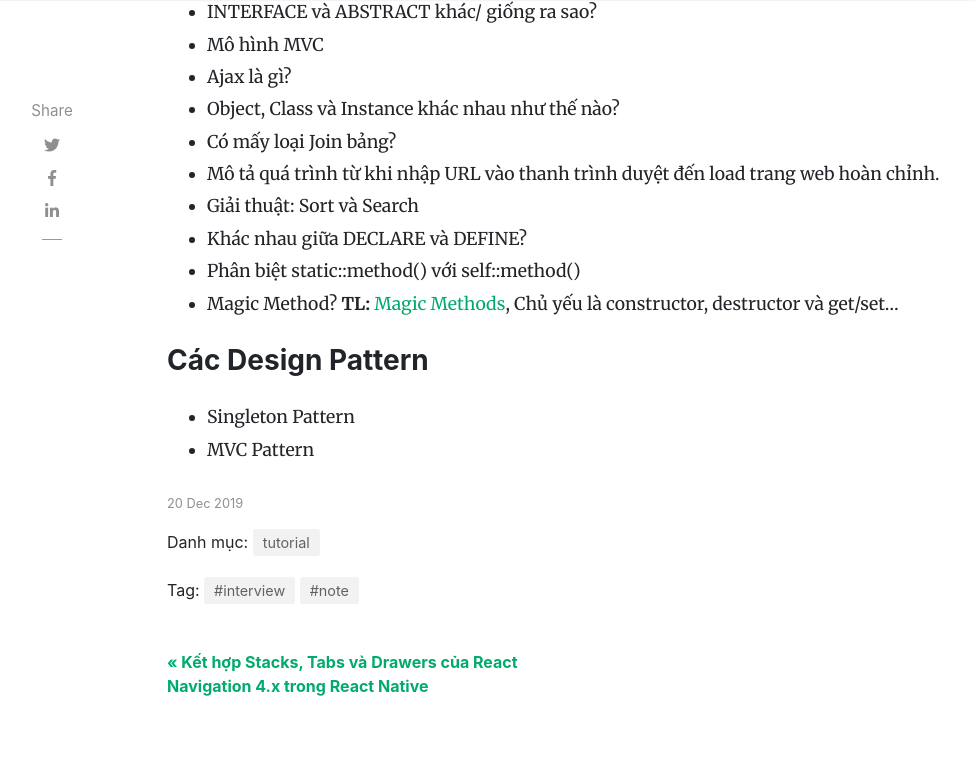
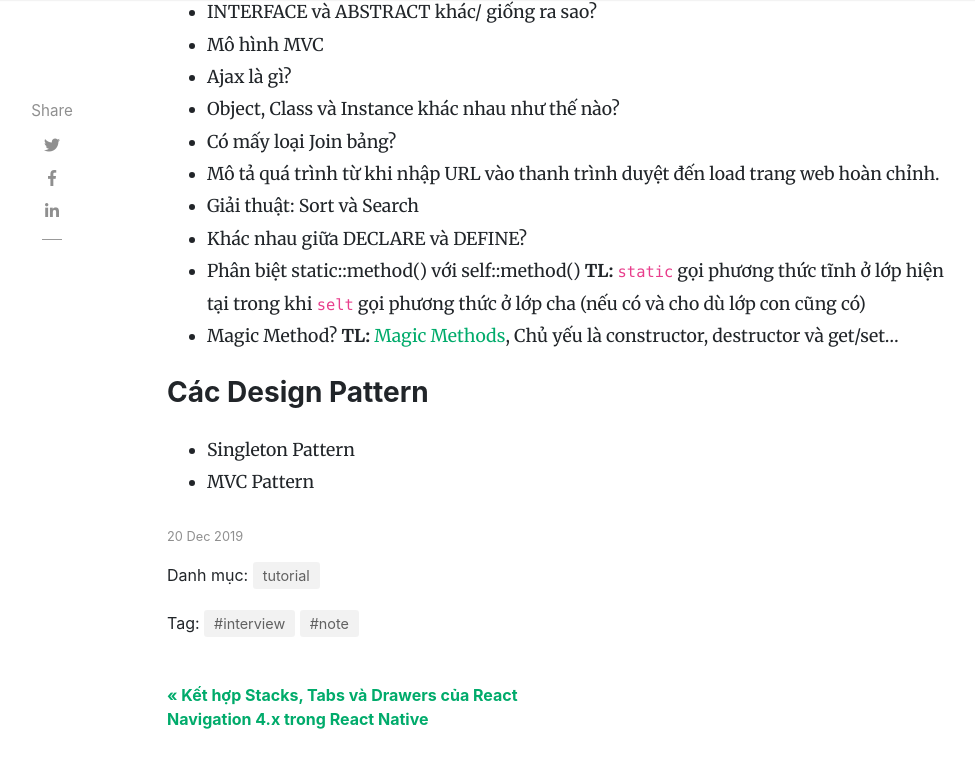
Before and after one commit to tuitucode/tuitucode.github.io, a Jekyll site: the page built from _posts/2019-12-20-kinh-nghiem-phong-van.md, in a window 1280 px wide and 900 px high, scrolled down 1295 px, cut to the strip 0-791 px from the top of the window. Shown: the top 768 px of the strip, without its empty margins (118-1093 px from the left). Built offline with Jekyll 4.4.1, drawn with Linux system fonts in a browser that asks for light colours; nearby versions of some CDN libraries; comment, search, counter and statistics services are not loaded.

Commit message:
Update 2019-12-20-kinh-nghiem-phong-van.md

```diff
--- a/_posts/2019-12-20-kinh-nghiem-phong-van.md
+++ b/_posts/2019-12-20-kinh-nghiem-phong-van.md
@@ -29,6 +29,7 @@ Kinh nghiệm phỏng vấn
 - Giải thuật: Sort và Search
 - Khác nhau giữa DECLARE và DEFINE?
 - Phân biệt static::method() với self::method()
+ **TL:** `static` gọi phương thức tĩnh ở lớp hiện tại trong khi `selt` gọi phương thức ở lớp cha (nếu có và cho dù lớp con cũng có)
 - Magic Method?
  **TL:** [Magic Methods](https://dzone.com/articles/9-magic-methods-php-0), Chủ yếu là constructor, destructor và get/set...
 
```
